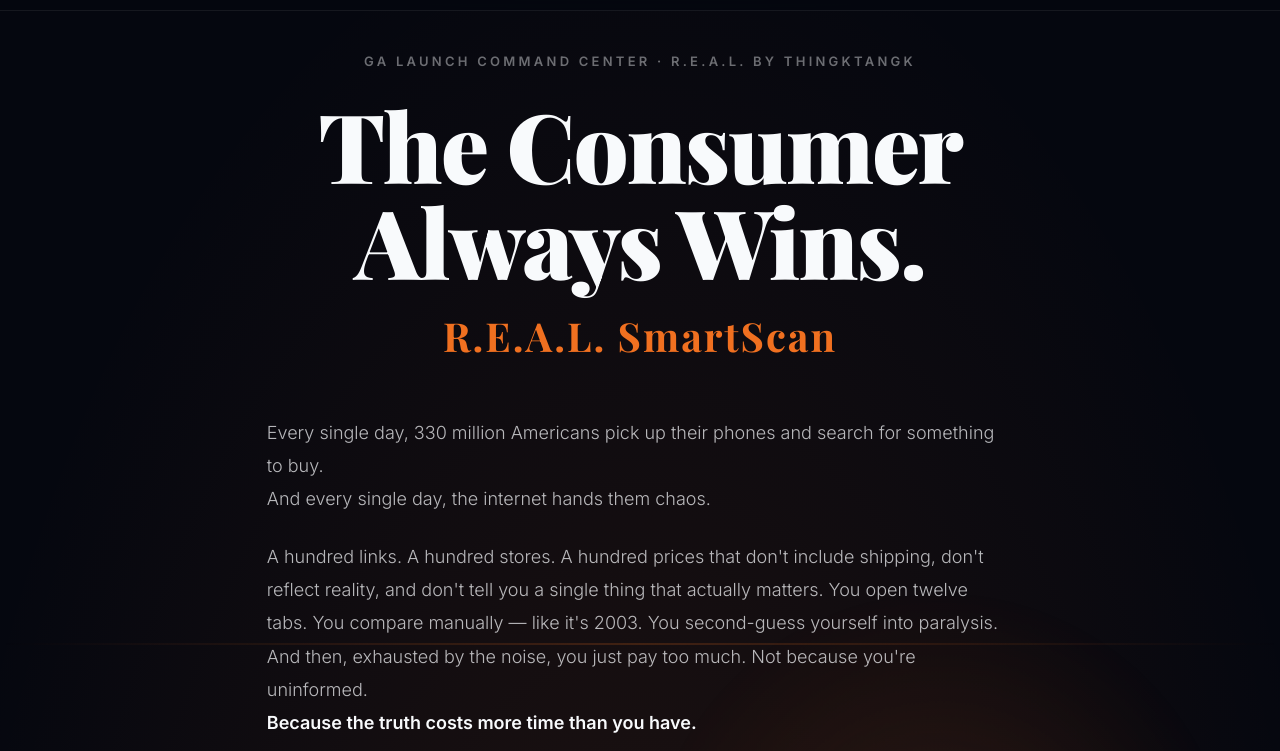
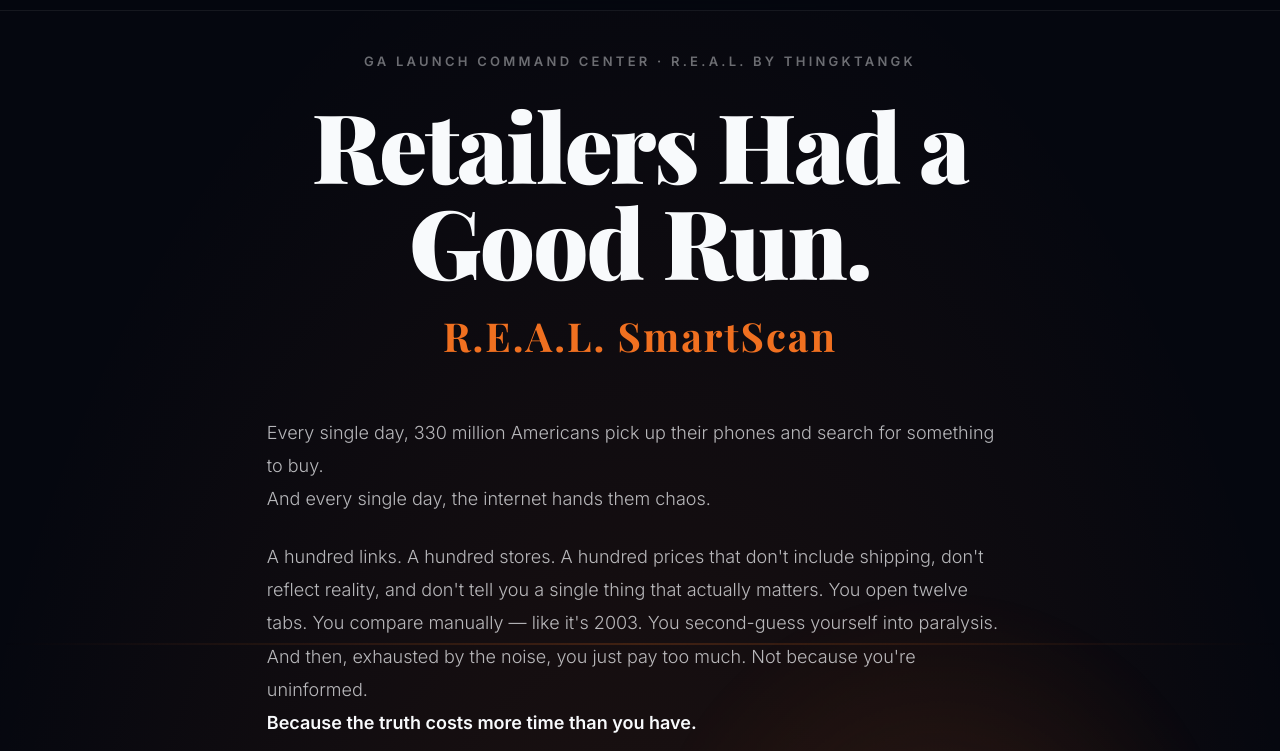
Before and after one commit to BenThingkTangk/real-smartscan, a website: page public/launch.html in a window 1280 px wide. Shown: the part 49-800 px from the top of the page. Drawn offline with nearby package versions, Linux system fonts and the light colour scheme; a web font is replaced by a local one.

Commit message:
Vision headline: 'Retailers Had a Good Run.'

```diff
--- a/public/launch.html
+++ b/public/launch.html
@@ -1750,7 +1750,7 @@ footer {
   <div class="vision-scanline" aria-hidden="true"></div>
   <div class="vision-inner">
     <p class="vision-eyebrow fade-in-up">GA Launch Command Center · R.E.A.L. by ThingkTangk</p>
-    <h1 class="vision-title fade-in-up delay-1">The Consumer Always Wins.</h1>
+    <h1 class="vision-title fade-in-up delay-1">Retailers Had a Good Run.</h1>
     <p class="vision-brand fade-in-up delay-2">R.E.A.L. SmartScan</p>
 
     <div class="vision-prose fade-in-up delay-3">
```
